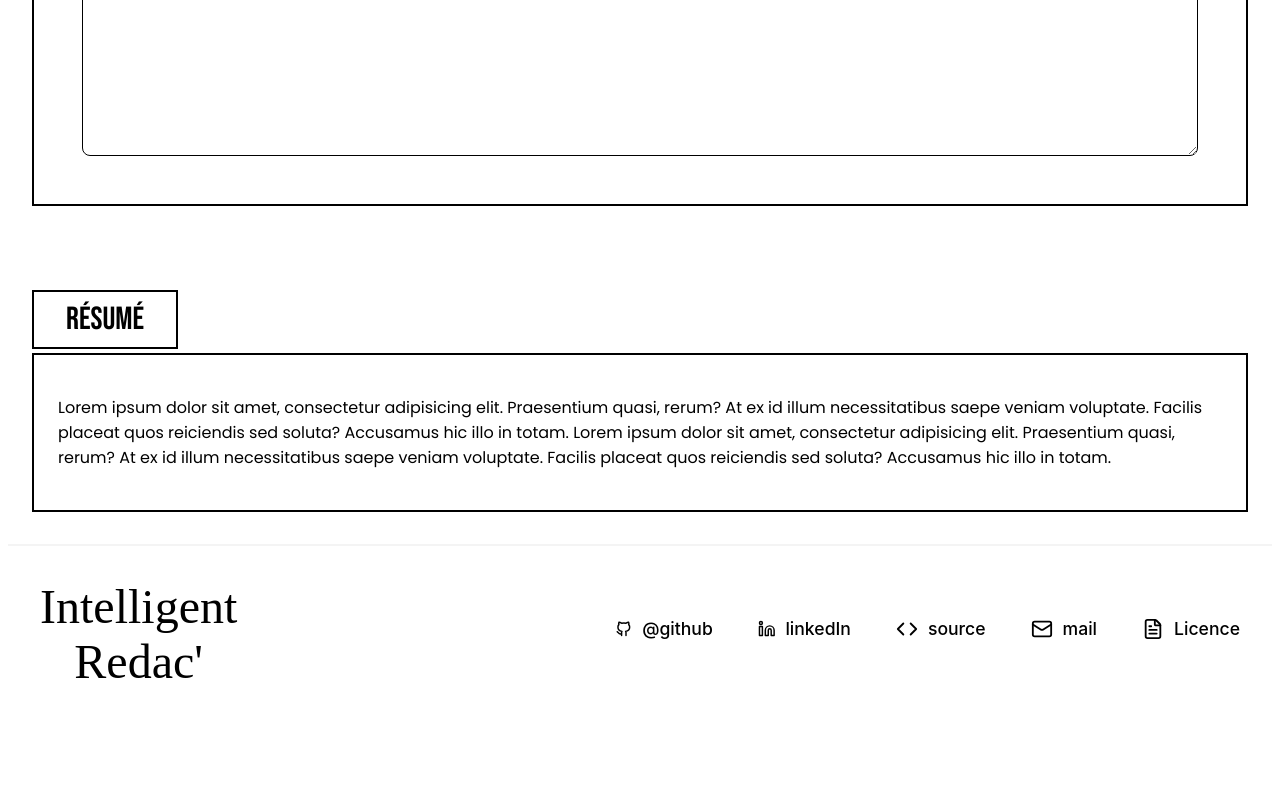
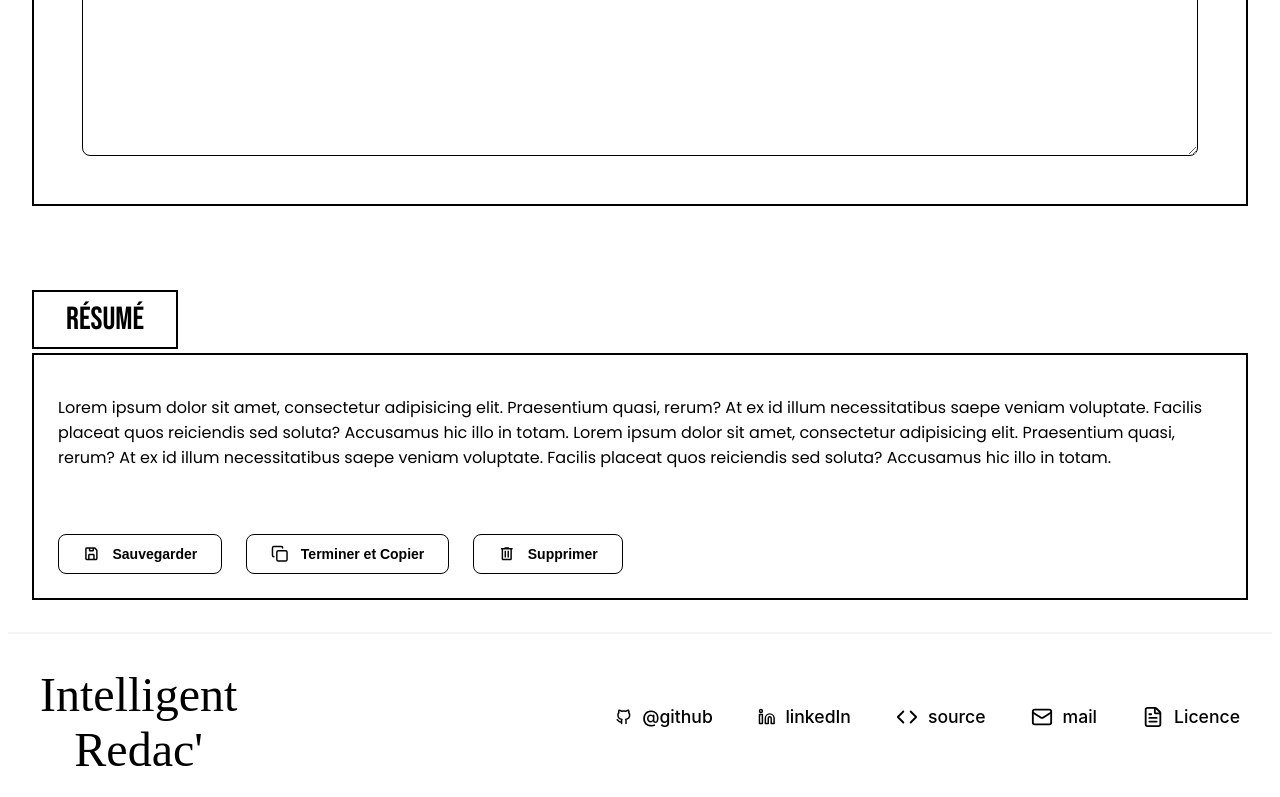
Before and after one commit to chanwinharold/projet_assistant_intelligent_de_redaction, a React (Vite) app in the folder client/: page /resume in a window 1280 px wide. Shown: the part 492-1289 px from the top of the page. Before the commit the page ends 1222 px from the top, so only its background shows below. Built offline with nearby package versions, Linux system fonts and the light colour scheme; no server answers; a web font is replaced by a local one.

Commit message:
Add button group and grid layout to GlimpseResumer; import new icons and update Resume.css styles

```diff
--- a/client/src/pages/Resume/GlimpseResumer.jsx
+++ b/client/src/pages/Resume/GlimpseResumer.jsx
@@ -1,3 +1,6 @@
+import {Safeguard} from "../../assets/icons/Safeguard.jsx";
+import {Copy} from "../../assets/icons/Copy.jsx";
+import {Delete} from "../../assets/icons/Delete.jsx";
 
 const GlimpseResumer = ({content}) => {
     return (
@@ -5,7 +8,7 @@ const GlimpseResumer = ({content}) => {
             <header className={"editor__header"}>
                 <h2>résumé</h2>
             </header>
-            <section className={"editor__main"}>
+            <section className={"editor__main resumer__grid"}>
                 <p>{content ? (
                     content
                 ):(`
@@ -18,6 +21,21 @@ const GlimpseResumer = ({content}) => {
                     saepe veniam voluptate. Facilis placeat quos reiciendis
                     sed soluta? Accusamus hic illo in totam.
                 `)}</p>
+
+                <div className={"btn__container"}>
+                    <button type={"submit"} className={"btn-primary"}>
+                        <Safeguard />
+                        <span>Sauvegarder</span>
+                    </button>
+                    <button type={"submit"} className={"btn-primary"}>
+                        <Copy />
+                        <span>Terminer et Copier</span>
+                    </button>
+                    <button type={"submit"} className={"btn-primary"}>
+                        <Delete />
+                        <span>Supprimer</span>
+                    </button>
+                </div>
             </section>
         </div>
     );
--- a/client/src/styles/Resume.css
+++ b/client/src/styles/Resume.css
@@ -27,3 +27,15 @@
     border: 1px solid black;
     border-radius: var(--radius-lg);
 }
+
+
+.resumer__grid {
+    display: grid;
+    gap: 3rem;
+}
+
+
+.btn__container {
+    display: flex;
+    gap: 1.5rem;
+}
```
